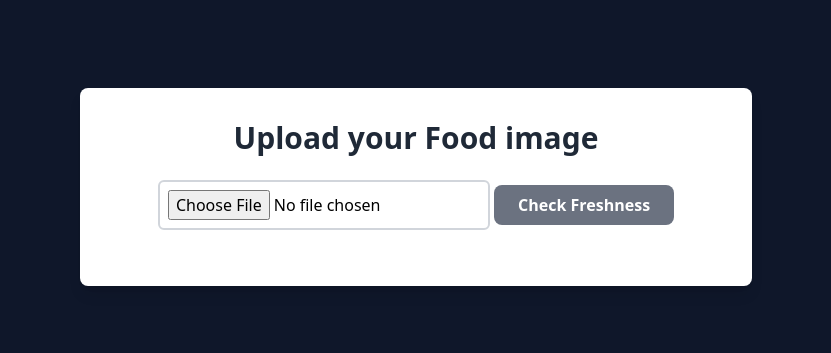
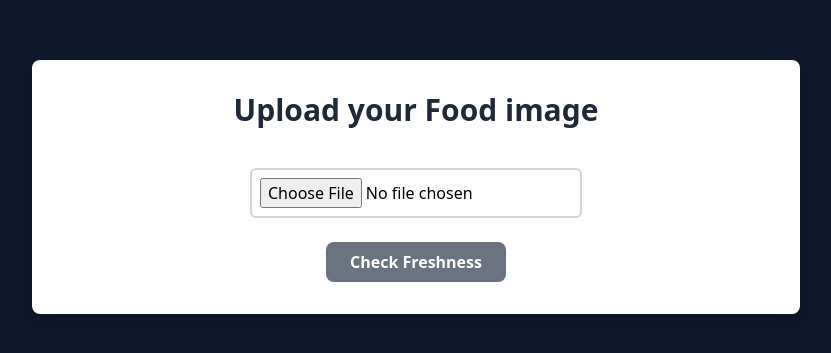
Before and after one commit to Priyanshu8709/smart-food-freshness-detector, a website: page index.html in a window 1280 px wide. Shown: the part 197-550 px from the top of the page, without its empty margins (224-1055 px from the left). Drawn offline with nearby package versions, Linux system fonts and the light colour scheme.

Commit message:
made some changes

```diff
--- a/index.html
+++ b/index.html
@@ -6,19 +6,23 @@
   <script src="https://cdn.tailwindcss.com"></script> <!-- Tailwind link -->
 </head>
 <body class="bg-slate-900 flex flex-col items-center justify-center min-h-screen p-4">
-<div class="bg-white shadow-lg rounded-lg p-8 w-full max-w-sm sm:max-w-3xl ms:max-w-lg lg:max-w-xl xl:max-w-2xl mx-auto text-center">
-  <h1 class="text-3xl font-bold text-gray-800 mb-6">Upload your Food image</h1>
+<div class="bg-white shadow-lg rounded-lg p-8 w-full max-w-3xl sm:max-w-xl lg:max-w-2xl xl:max-w-3xl mx-auto text-center flex flex-col items-center min-h-[30vh] sm:justify-center">
+  <!-- Heading at the top -->
+  <h1 class="text-3xl font-bold text-gray-800 mb-6 self-center">Upload your Food image</h1>
 
+  <!-- Upload Section -->
+  <div class="flex flex-col items-center sm:mt-4">
     <!-- Image Preview -->
     <img id="previewImage" src="#" alt="Image Preview" class="w-48 h-48 object-cover rounded-lg shadow-md mb-6 hidden" />
 
     <!-- File Upload -->
-  <input type="file" id="fileInput" class="mb-6 p-2 border-2 border-gray-300 rounded-md" accept="image/*" onchange="previewFile()" />
+    <input type="file" id="fileInput" class="mb-4 p-2 border-2 border-gray-300 rounded-md" accept="image/*" onchange="previewFile()" />
 
     <!-- Button -->
-  <button onclick="checkFreshness()" class="bg-gray-500 hover:bg-green-600 text-white font-bold py-2 px-6 rounded-lg transition">
+    <button onclick="checkFreshness()" class="bg-gray-500 hover:bg-green-600 text-white font-bold py-2 px-6 rounded-lg transition sm:mt-2">
       Check Freshness
     </button>
+  </div>
 </div>
 
 <!-- Spinner -->
```
Lines whose indentation alone changed are shown as unchanged.
